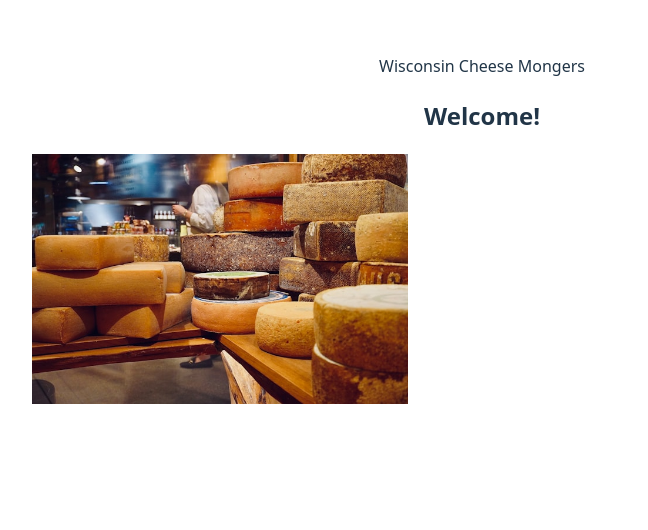
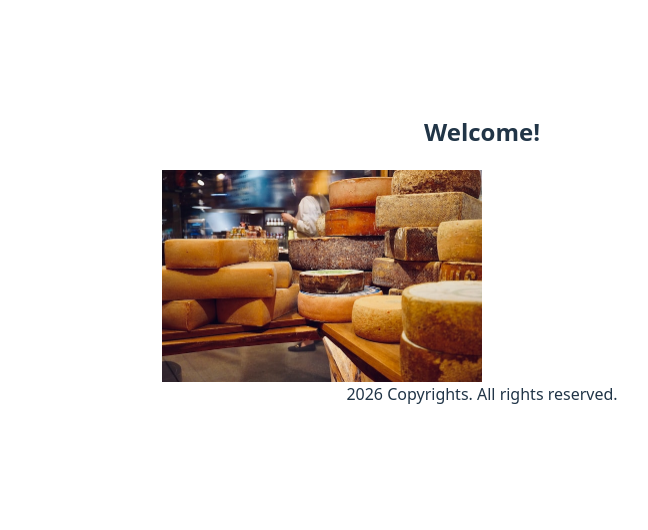
Before and after one commit to tplusk/cheese-monger-app, a React (Vite) app: page / in a window 1280 px wide. Shown: the part 270-800 px from the top of the page, without its empty margins (158-806 px from the left). Built offline with nearby package versions, Linux system fonts and the light colour scheme.

Commit message:
add cheese image

```diff
--- a/src/components/Home.jsx
+++ b/src/components/Home.jsx
@@ -3,9 +3,10 @@ import cheesesOnTable from "../images/cheesesOnTable.jpg";
 export default function Home() {
   return (
     <div>
-      <header>Wisconsin Cheese Mongers</header>
-      <h2>Welcome!</h2>
-      <div className="pics" style={{ width: 900, height: 500 }}>
+      <div>
+        <h2>Welcome!</h2>
+      </div>
+      <div className="pics">
         <img
           id="cheesesOnTable"
           alt="cheesesOnTable"
```
